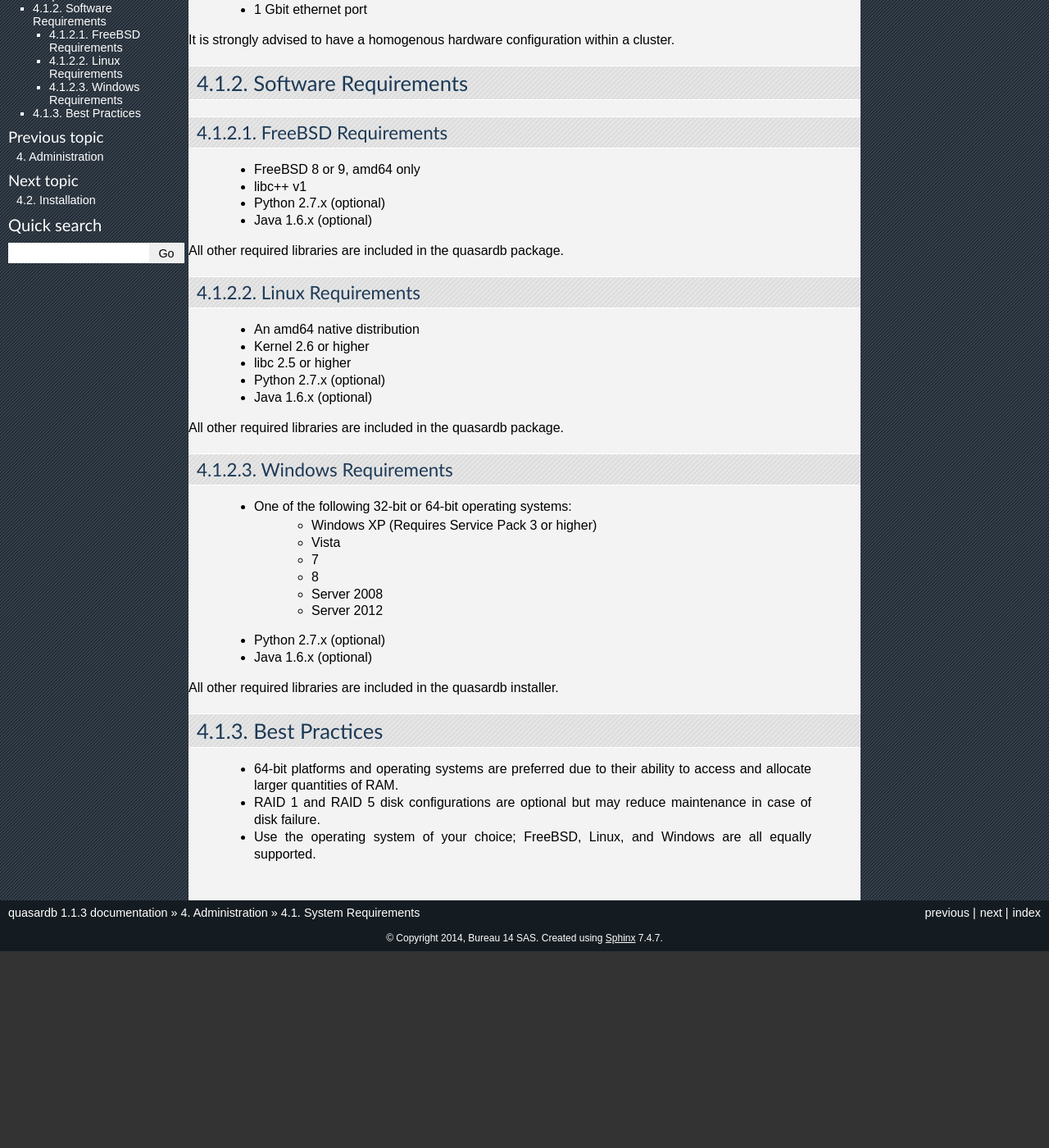
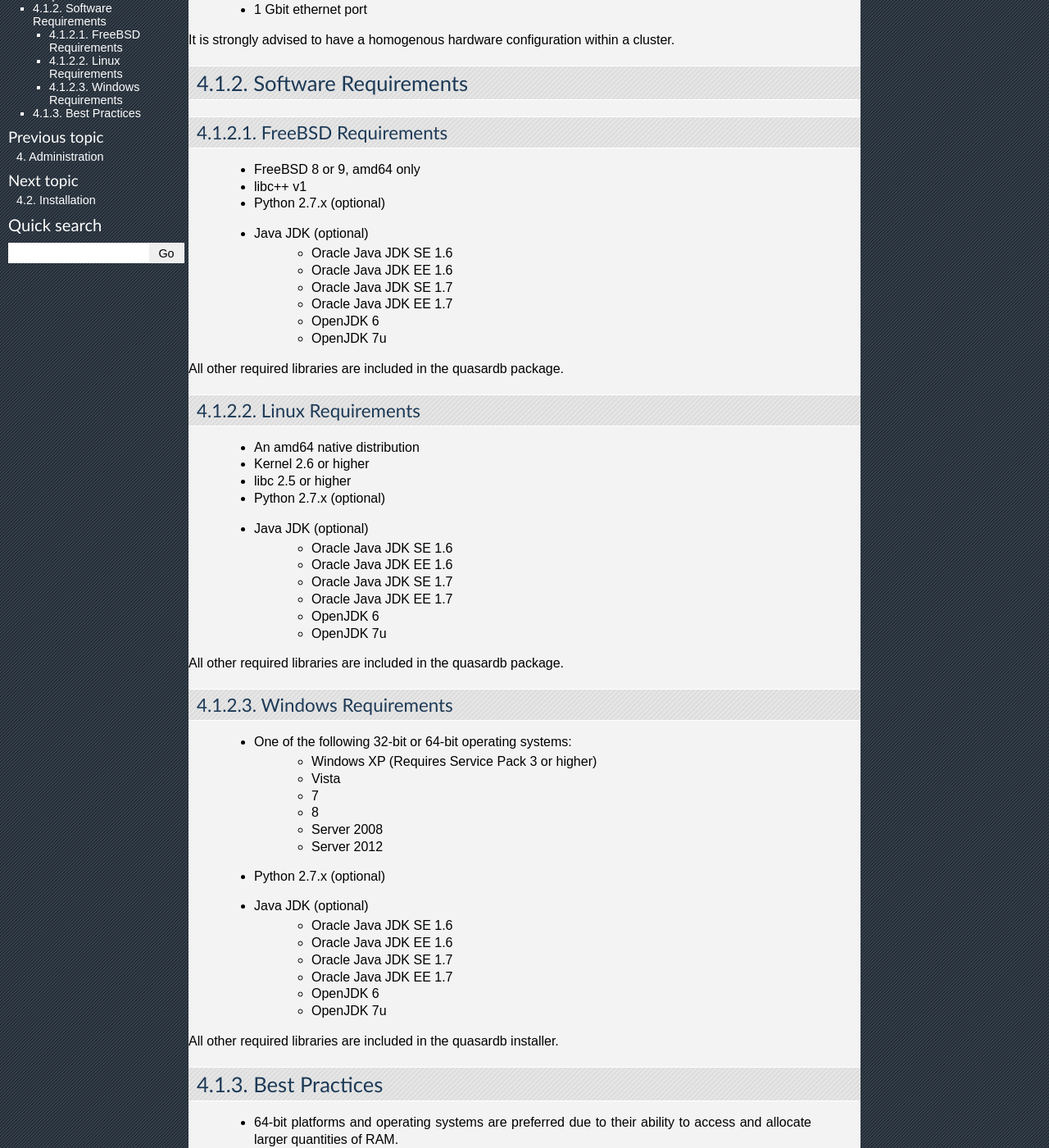
Before and after one commit to iltommi/qdb-documentation, a Sphinx documentation site: the page built from source/administration/system_requirements.rst, in a window 1280 px wide and 1400 px high, scrolled down 240 px. Shown: the whole window at 82% size. Built offline with Sphinx 7.4.7, drawn with Linux system fonts in a browser that asks for light colours; before the commit the page ends 1400 px from its top, so only the background shows below that.

Commit message:
Update the Java JDK requirements, per Olivier Bontemps.

```diff
--- a/source/administration/system_requirements.rst
+++ b/source/administration/system_requirements.rst
@@ -26,7 +26,14 @@ FreeBSD Requirements
     * FreeBSD 8 or 9, amd64 only
     * libc++ v1
     * Python 2.7.x (optional)
-    * Java 1.6.x (optional)
+    * Java JDK (optional)
+        * Oracle Java JDK SE 1.6
+        * Oracle Java JDK EE 1.6
+        * Oracle Java JDK SE 1.7
+        * Oracle Java JDK EE 1.7
+        * OpenJDK 6
+        * OpenJDK 7u
+
 
 All other required libraries are included in the quasardb package.
 
@@ -40,7 +47,14 @@ Linux Requirements
     * Kernel 2.6 or higher
     * libc 2.5 or higher
     * Python 2.7.x (optional)
-    * Java 1.6.x (optional)
+    * Java JDK (optional)
+        * Oracle Java JDK SE 1.6
+        * Oracle Java JDK EE 1.6
+        * Oracle Java JDK SE 1.7
+        * Oracle Java JDK EE 1.7
+        * OpenJDK 6
+        * OpenJDK 7u
+
 
 All other required libraries are included in the quasardb package.
 
@@ -58,7 +72,14 @@ Windows Requirements
         * Server 2008
         * Server 2012
     * Python 2.7.x (optional)
-    * Java 1.6.x (optional)
+    * Java JDK (optional)
+        * Oracle Java JDK SE 1.6
+        * Oracle Java JDK EE 1.6
+        * Oracle Java JDK SE 1.7
+        * Oracle Java JDK EE 1.7
+        * OpenJDK 6
+        * OpenJDK 7u
+
 
 All other required libraries are included in the quasardb installer.
 
--- a/source/api/java.rst
+++ b/source/api/java.rst
@@ -14,7 +14,15 @@ It fully integrates itself into the Java environment thanks to a wrapper (also c
 Requirements
 ------------
 
-Java 1.6 or later is required.
+One of the following Java Development Kits:
+
+    * Oracle Java JDK SE 1.6
+    * Oracle Java JDK EE 1.6
+    * Oracle Java JDK SE 1.7
+    * Oracle Java JDK EE 1.7
+    * OpenJDK 6
+    * OpenJDK 7u
+
 
 Installation
 ------------
```
